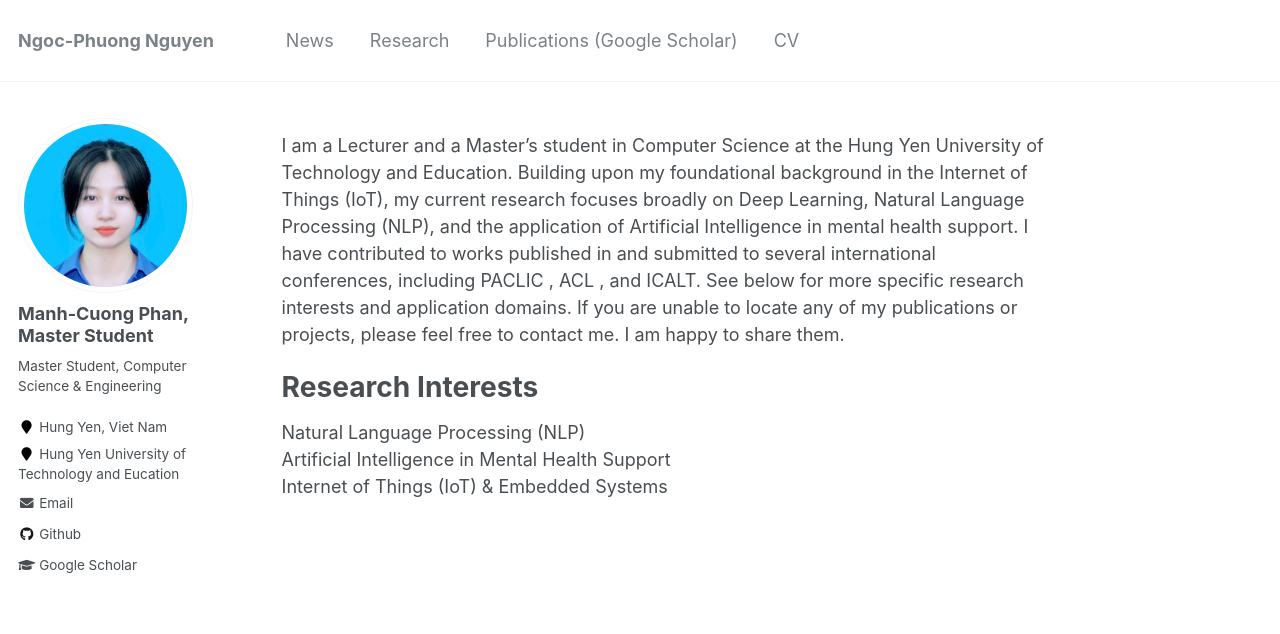
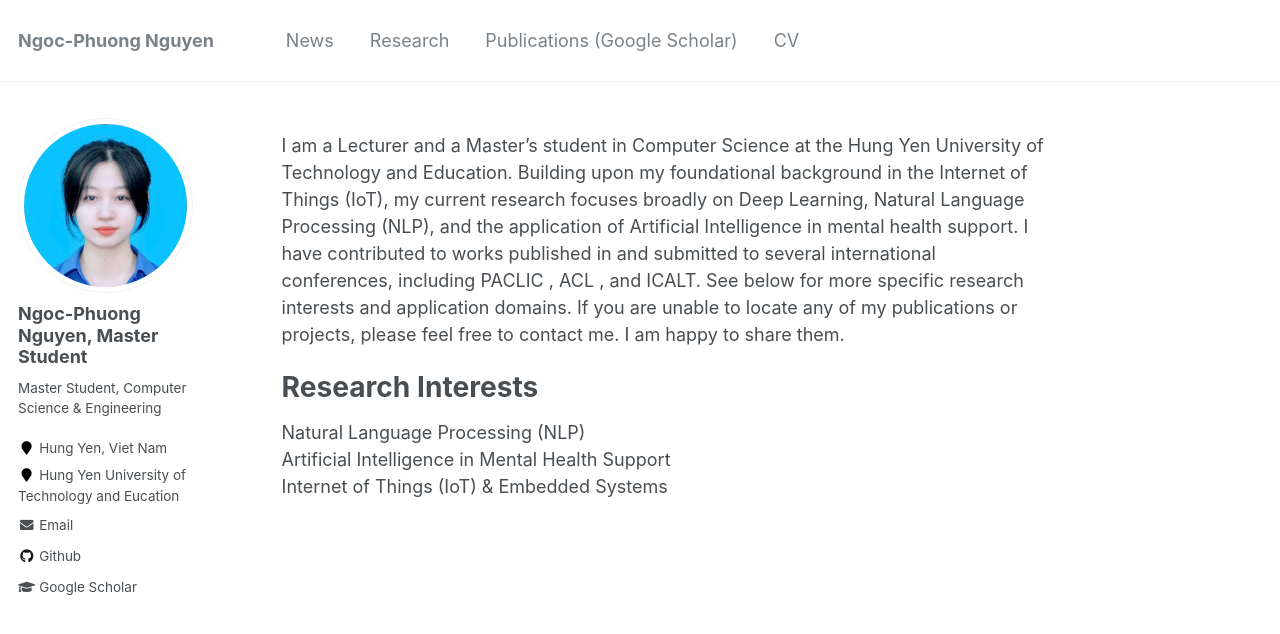
Before and after one commit to pose1812-cs/phuongnn-homepage, a Jekyll site: the page built from _pages/about.md, in a window 1280 px wide. Shown: the top 634 px of the page. Built offline with Jekyll 4.4.1, drawn with Linux system fonts in a browser that asks for light colours.

Commit message:
update about v2

```diff
--- a/_config.yml
+++ b/_config.yml
@@ -80,7 +80,7 @@ analytics:
 
 # Site Author
 author:
-  name             : "Manh-Cuong Phan, Master Student"
+  name             : "Ngoc-Phuong Nguyen, Master Student"
   avatar           : "phuong-nn.jpg"
   bio              : "Master Student, Computer Science & Engineering"
   location         : "Hung Yen, Viet Nam"
```
